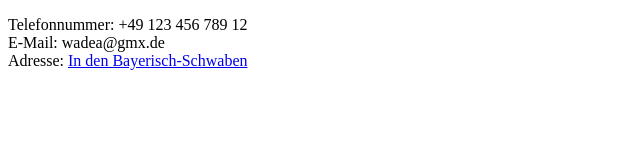
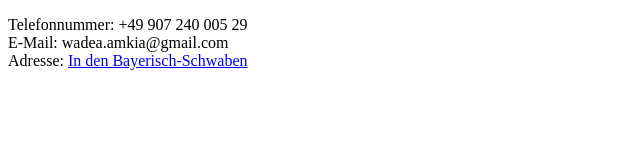
Before and after one commit to wadeaamkia/my-resume, a plain HTML site: page public/Contacts.html in a window 1280 px wide. Shown: the full height of the page, 0-640 px from the left. Drawn offline with Linux system fonts and the light colour scheme.

Commit message:
Update Contacts.html
Updates:
* Telfenonummer
* E-Mail

```diff
--- a/public/Contacts.html
+++ b/public/Contacts.html
@@ -7,8 +7,8 @@
 </head>
 <body>
     <p>
-       Telefonnummer: +49 123 456 789 12<br>
-       E-Mail: wadea@gmx.de<br>
+       Telefonnummer: +49 907 240 005 29<br>
+       E-Mail: wadea.amkia@gmail.com<br>
        Adresse: <a href="https://www.google.com/maps/place/Schwaben/@48.1455301,9.1376616,8z/data=!3m1!4b1!4m6!3m5!1s0x479c07286fd88e5f:0x33990a7db389256a!8m2!3d48.3814671!4d10.7008406!16zL20vMGR6NW4?authuser=0&entry=ttu&g_ep=EgoyMDI1MDgxMy4wIKXMDSoASAFQAw%3D%3D">In den Bayerisch-Schwaben</a>
     </p>
 
```
